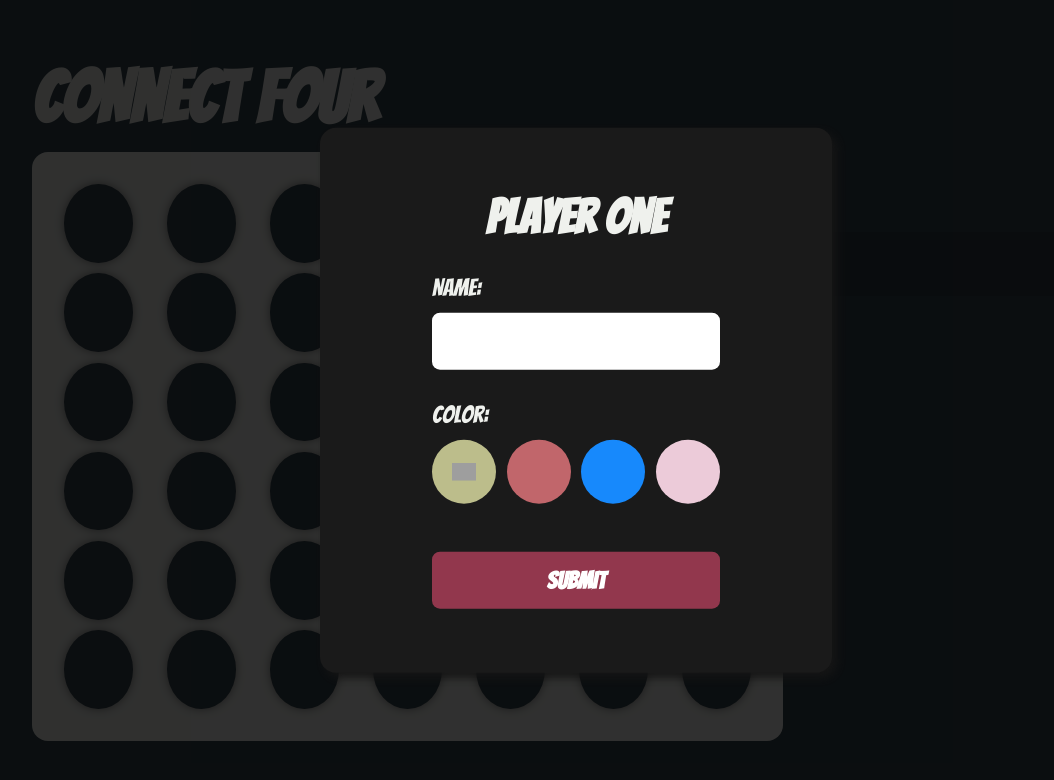
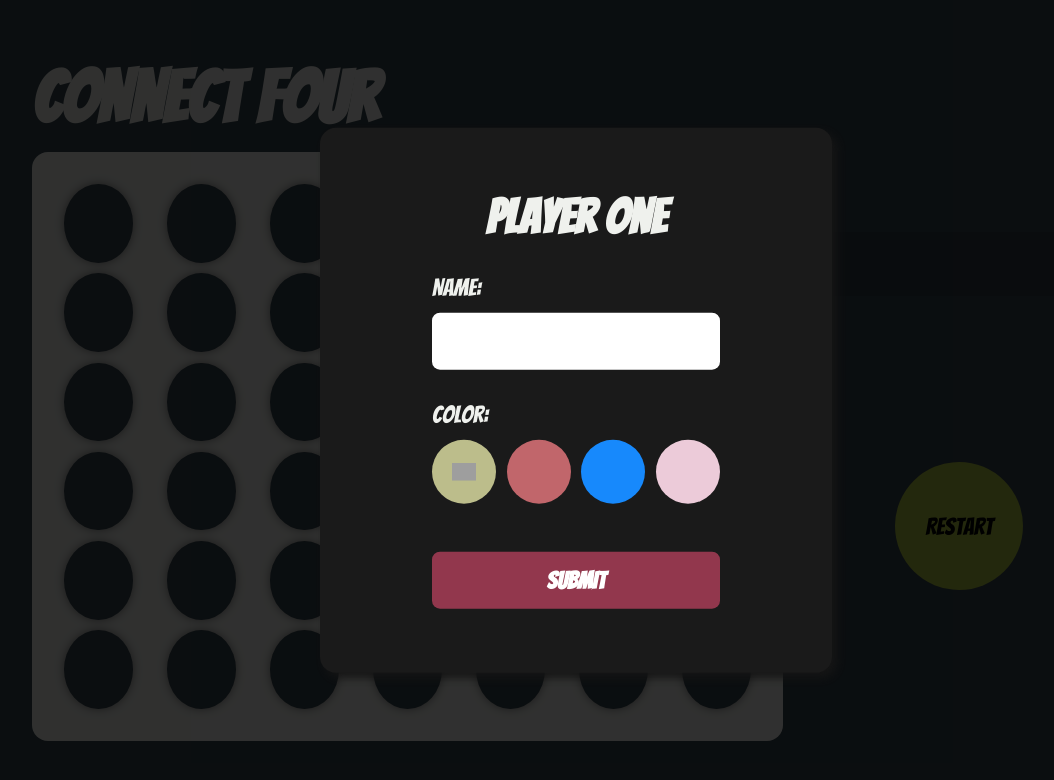
Before and after one commit to aymanhajjar/Connect-Four, a React (Create React App) app: page / in a window 1280 px wide. Shown: the top 780 px of the page, without its empty margins (64-1118 px from the left). Built offline with nearby package versions, Linux system fonts and the light colour scheme; grey boxes are pictures that could not be loaded.

Commit message:
updated styling

```diff
--- a/src/components/Board/Board.module.scss
+++ b/src/components/Board/Board.module.scss
@@ -7,6 +7,12 @@
   display: flex;
   justify-content: space-between;
   border-radius: 1rem;
+}
+
+.containerEnd {
+  @extend .container;
+  pointer-events: none;
+  opacity: 0.8;
 }
 
 .slot {
--- a/src/components/Board/index.tsx
+++ b/src/components/Board/index.tsx
@@ -26,9 +26,8 @@ export default function Board(props: IProps) {
     [0, 0, 0, 0, 0, 0],
     [0, 0, 0, 0, 0, 0],
   ]);
-  const [playerOneCount, setPlayerOneCount] = useState(0);
-  const [playerTwoCount, setPlayerTwoCount] = useState(0);
   const [highlighted, setHighlighted] = useState(-1);
+  const [gameEnded, setGameEnded] = useState(false);
 
   const getColor = (colIndex: number, value: number, slotIndex: number) => {
     if (slotIndex == slots[colIndex].lastIndexOf(0)) {
@@ -66,6 +65,7 @@ export default function Board(props: IProps) {
         slots[colIndex][slotIndex + 3] == playerTurn
       ) {
         playerWins(playerTurn);
+        setGameEnded(true);
       }
     }
   };
@@ -95,6 +95,7 @@ export default function Board(props: IProps) {
           slots[colIndex + 3][slotIndex + 3] == playerTurn)
       ) {
         playerWins(playerTurn);
+        setGameEnded(true);
       }
     }
     if (colIndex >= 3) {
@@ -109,12 +110,13 @@ export default function Board(props: IProps) {
           slots[colIndex - 3][slotIndex + 3] == playerTurn)
       ) {
         playerWins(playerTurn);
+        setGameEnded(true);
       }
     }
   };
 
   return (
-    <div className={styles.container}>
+    <div className={gameEnded ? styles.containerEnd : styles.container}>
       {slots.map((col, colIndex) => (
         <div
           key={colIndex}
--- a/src/components/Game/Game.module.scss
+++ b/src/components/Game/Game.module.scss
@@ -27,3 +27,28 @@
   flex-direction: column;
   gap: 1rem;
 }
+
+.restartBtn {
+  background-color: #b1c841;
+  border-radius: 50%;
+  width: 8rem;
+  height: 8rem;
+  display: flex;
+  align-items: center;
+  justify-content: center;
+  color: black;
+  margin: auto;
+  font-size: 1.5rem;
+  cursor: pointer;
+  transition: all 0.3s;
+}
+
+.restartBtn:hover {
+  transition: all 0.3s;
+  transform: scale(1.1);
+}
+
+.playerWon {
+  margin: auto;
+  font-size: 4rem;
+}
--- a/src/components/Game/index.tsx
+++ b/src/components/Game/index.tsx
@@ -33,7 +33,17 @@ export default function Game(props: IProps) {
         <div className={styles.players}>
           <PlayerCard player={playerOne} active={playerTurn == 1} />
           <PlayerCard player={playerTwo} active={playerTurn == 2} />
-          {playerWon > 0 && <span>{playerWon} Wins!!</span>}
+          {playerWon > 0 && (
+            <span
+              className={styles.playerWon}
+              style={{
+                color: playerWon == 1 ? playerOne.color : playerTwo.color,
+              }}
+            >
+              {playerWon == 1 ? playerOne.name : playerTwo.name} Wins!!
+            </span>
+          )}
+          <span className={styles.restartBtn}>Restart</span>
         </div>
       </div>
     </div>
```
